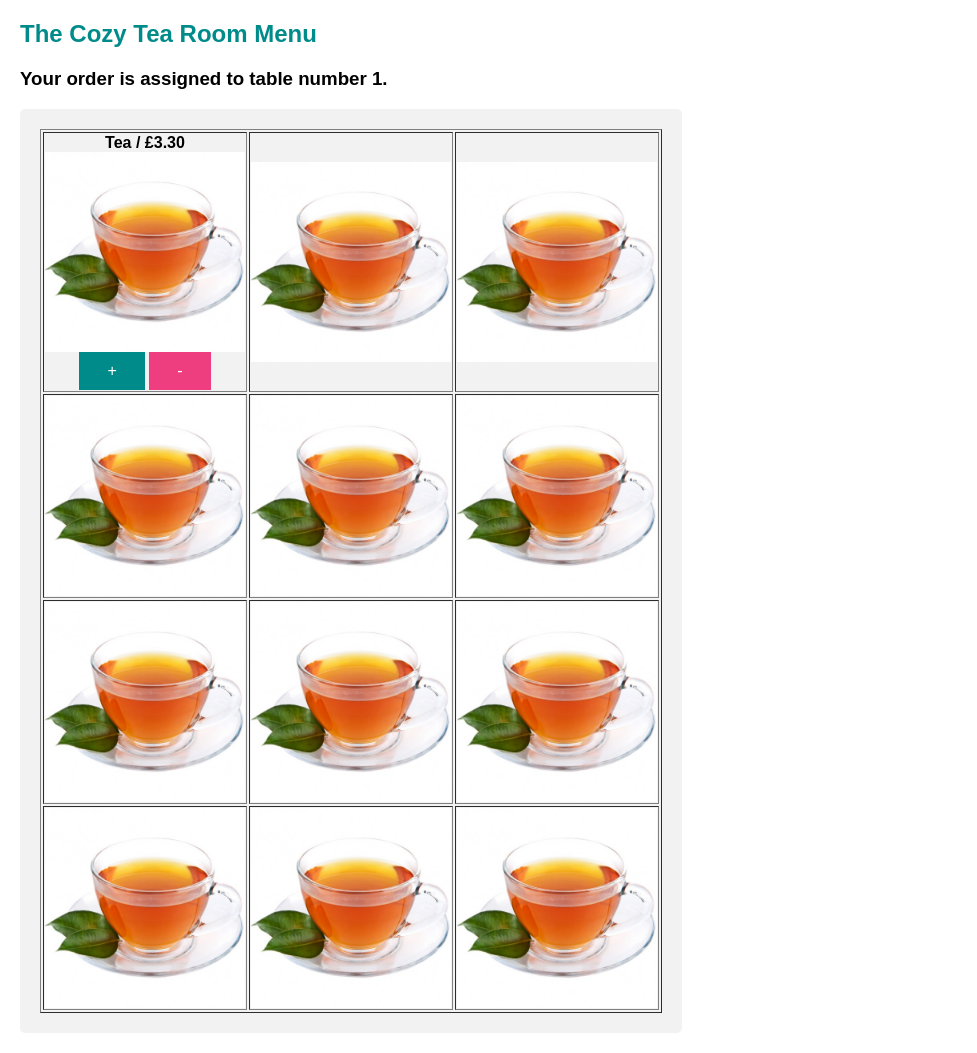
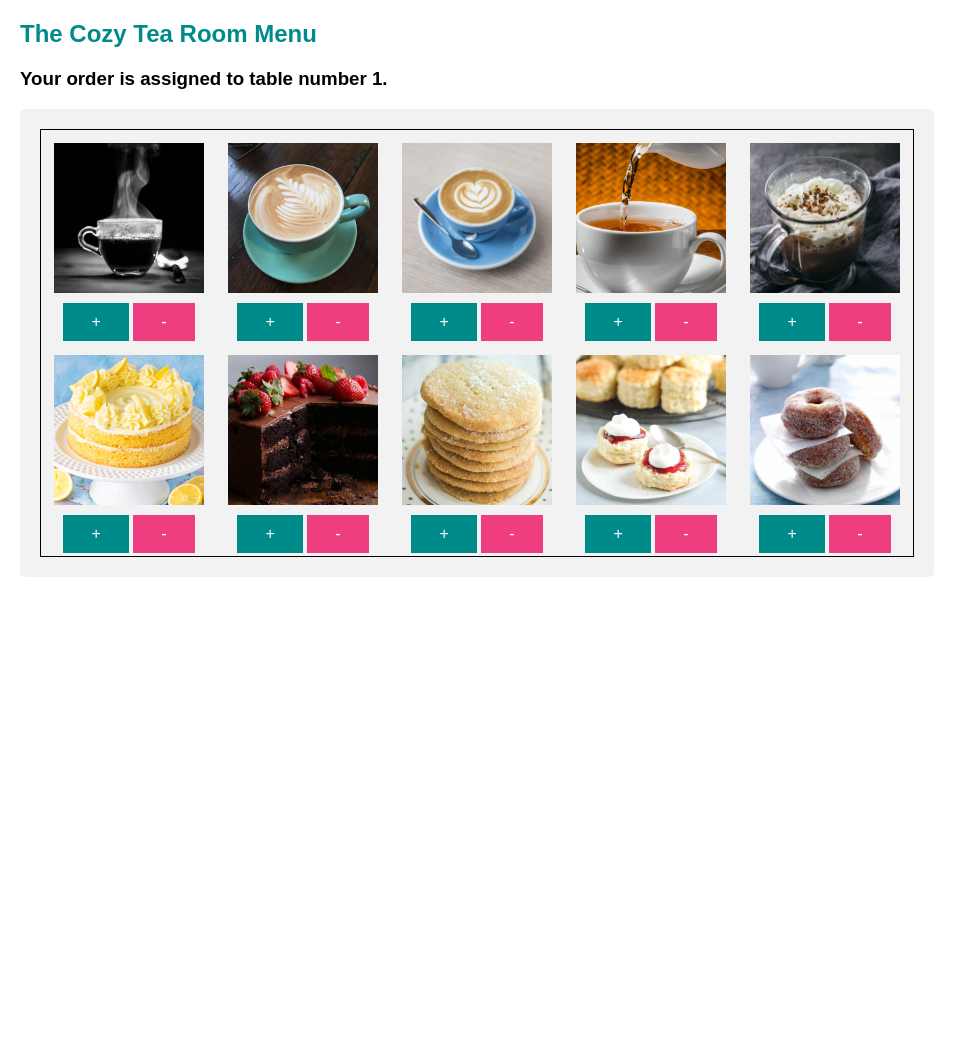
Before and after one commit to DANSKI423319/ISAD251Coursework, a PHP site: page /menu.php?tableNumber=1 in a window 1280 px wide. Shown: the whole page, without its empty margins (0-977 px from the left). After the commit the page ends 577 px from the top, so only its background shows below. Run offline with PHP 8.4, Linux system fonts and the light colour scheme.

Commit message:
Commit 7
Added images and a finished prototype of the menu page.

Need to add a connection to the database.

```diff
--- a/CSS_StyleSheet.php
+++ b/CSS_StyleSheet.php
@@ -74,6 +74,16 @@
                 color: white;
             }
 
+            /* Images for the menu */
+            .img{
+                width: 150px;
+                padding: 10px;
+            }
+
+            .menuTable{
+                border: 1px solid black;
+            }
+
 
         </style>
     </body>
--- a/index.php
+++ b/index.php
@@ -3,6 +3,10 @@
 ?>
 
 <html>
+
+    <title>
+        The Cozy Tea Room
+    </title>
 
     <body class="body">
 
--- a/menu.php
+++ b/menu.php
@@ -15,37 +15,65 @@
 
         <form class="formLayout">
             <div>
-                <table border="1">
-                    <thead>
-                        <tr>
-                            <th>
-                                <b>Tea / £3.30</b><br>
-                                <img src="img/tea.jpg" width="200"><br>
+                <table class="menuTable">
+                    <tbody>
+                        <tr align="center">
+                            <td>
+                                <img src="img/italianEspresso.jpg" alt="Italian Espresso" class="img"/><br>
                                 <input type="button" value="+" class="btnAdd">
                                 <input type="button" value="-" class="btnRemove">
-                            </th>
-                            <th><img src="img/tea.jpg" width="200"></th>
-                            <th><img src="img/tea.jpg" width="200"></th>
+                            </td>
+                            <td>
+                                <img src="img/latte.jpg" alt="Latte" class="img"/><br>
+                                <input type="button" value="+" class="btnAdd">
+                                <input type="button" value="-" class="btnRemove">
+                            </td>
+                            <td>
+                                <img src="img/flatWhite.jpg" alt="Flat White" class="img"/><br>
+                                <input type="button" value="+" class="btnAdd">
+                                <input type="button" value="-" class="btnRemove">
+                            </td>
+                            <td>
+                                <img src="img/teaCup.jpg" alt="Tea" class="img"/><br>
+                                <input type="button" value="+" class="btnAdd">
+                                <input type="button" value="-" class="btnRemove">
+                            </td>
+                            <td>
+                                <img src="img/hotChocolate.jpg" alt="Hot Chocolate" class="img"/><br>
+                                <input type="button" value="+" class="btnAdd">
+                                <input type="button" value="-" class="btnRemove">
+                            </td>
                         </tr>
-                    </thead>
-                    <tbody>
-                        <tr>
-                            <td><img src="img/tea.jpg" width="200"></td>
-                            <td><img src="img/tea.jpg" width="200"></td>
-                            <td><img src="img/tea.jpg" width="200"></td>
-                        </tr>
-                        <tr>
-                            <td><img src="img/tea.jpg" width="200"></td>
-                            <td><img src="img/tea.jpg" width="200"></td>
-                            <td><img src="img/tea.jpg" width="200"></td>
-                        </tr>
-                        <tr>
-                            <td><img src="img/tea.jpg" width="200"></td>
-                            <td><img src="img/tea.jpg" width="200"></td>
-                            <td><img src="img/tea.jpg" width="200"></td>
+                        <tr align="center">
+                            <td>
+                                <img src="img/lemonCake.jpg" alt="Lemon Cake" class="img"/><br>
+                                <input type="button" value="+" class="btnAdd">
+                                <input type="button" value="-" class="btnRemove">
+                            </td>
+                            <td>
+                                <img src="img/chocolateCake.jpg" alt="Chocolate Cake" class="img"/><br>
+                                <input type="button" value="+" class="btnAdd">
+                                <input type="button" value="-" class="btnRemove">
+                            </td>
+                            <td>
+                                <img src="img/shortbread.jpg" alt="Shortbread" class="img"/><br>
+                                <input type="button" value="+" class="btnAdd">
+                                <input type="button" value="-" class="btnRemove">
+                            </td>
+                            <td>
+                                <img src="img/scone.jpg" alt="Scone" class="img"/><br>
+                                <input type="button" value="+" class="btnAdd">
+                                <input type="button" value="-" class="btnRemove">
+                            </td>
+                            <td>
+                                <img src="img/doughnut.jpg" alt="Doughnut" class="img"/><br>
+                                <input type="button" value="+" class="btnAdd">
+                                <input type="button" value="-" class="btnRemove">
+                            </td>
                         </tr>
                     </tbody>
                 </table>
+
 
             </div>
         </form>
```
Also changed, not shown: img/chocolateCake.jpg (added), img/doughnut.jpg (added), img/flatWhite.jpg (added), img/hotChocolate.jpg (added), img/italianEspresso.jpg (added), img/latte.jpg (added), img/lemonCake.jpg (added), img/scone.jpg (added), img/shortbread.jpg (added), img/tea.jpg (deleted), img/teaCup.jpg (added).
